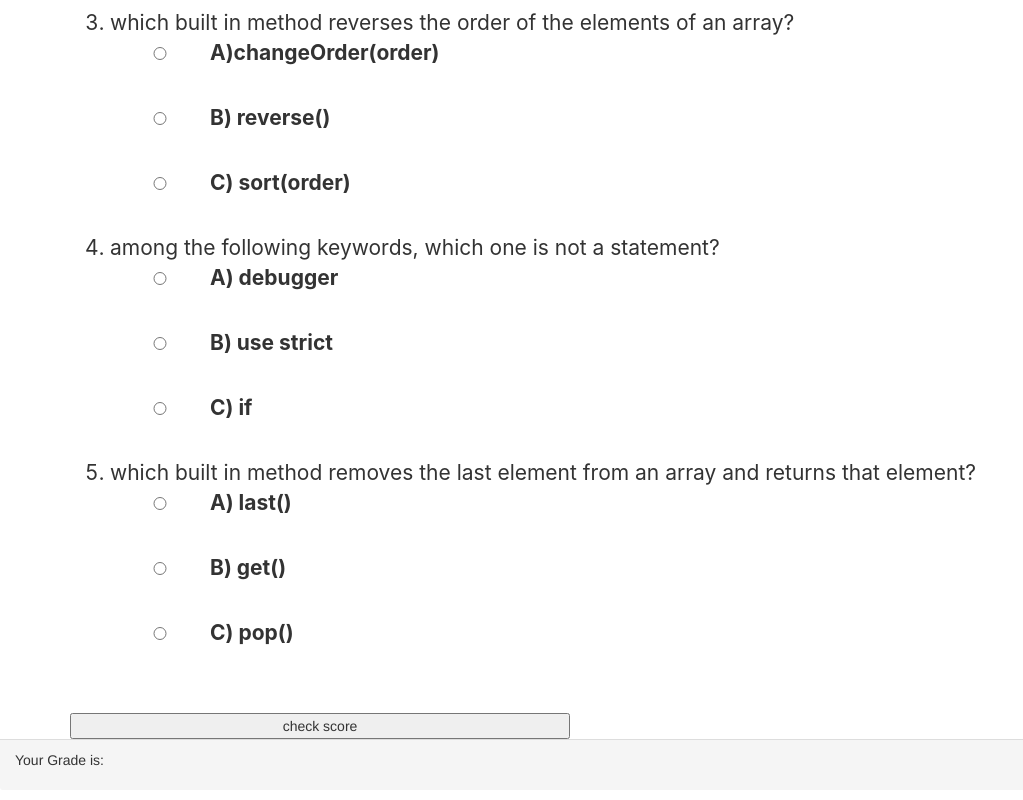
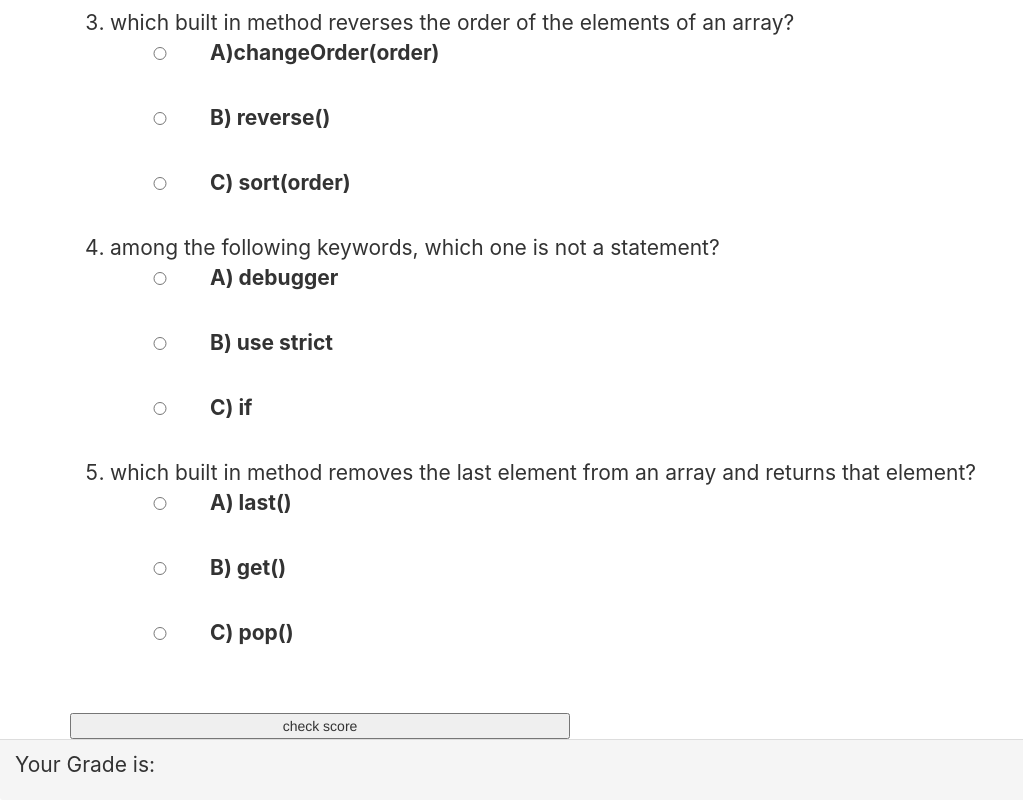
Before and after one commit to Wambita/quizboard, a plain HTML site: page index.html in a window 1280 px wide. Shown: the part 637-1437 px from the top of the page, without its empty margins (0-1023 px from the left). Drawn offline with Linux system fonts and the light colour scheme.

Commit message:
styling various elements

```diff
--- a/css/styles.css
+++ b/css/styles.css
@@ -18,7 +18,7 @@ label {
     margin-top: 20px;
   }
 
-  li {
+  li,p,#correct {
     font-family: -apple-system, BlinkMacSystemFont, 'Segoe UI', Roboto, Oxygen, Ubuntu, Cantarell, 'Open Sans', 'Helvetica Neue', sans-serif;
     font-size: 1.5em;
   }
--- a/index.html
+++ b/index.html
@@ -48,7 +48,7 @@
     </form>
   </div>
     <div class="panel-footer">
-        <p id="correct"> Your Grade is: <span id=grade></span></p>
+        <p id="correct"> Your Grade is: </p>
     </div>
   </div>
 </body>
```
